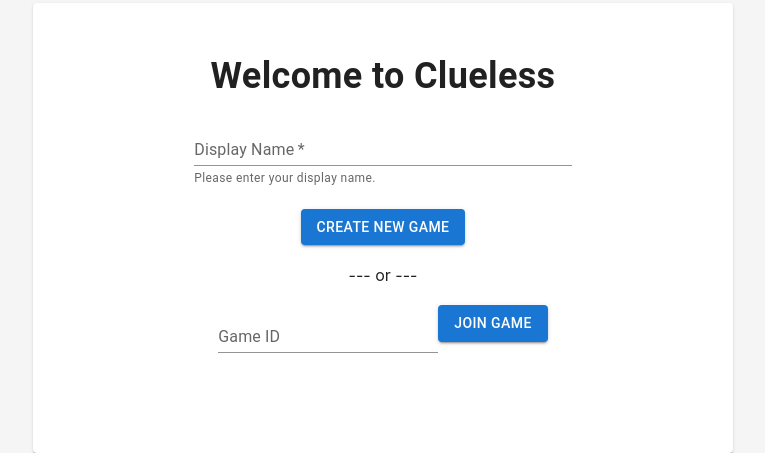
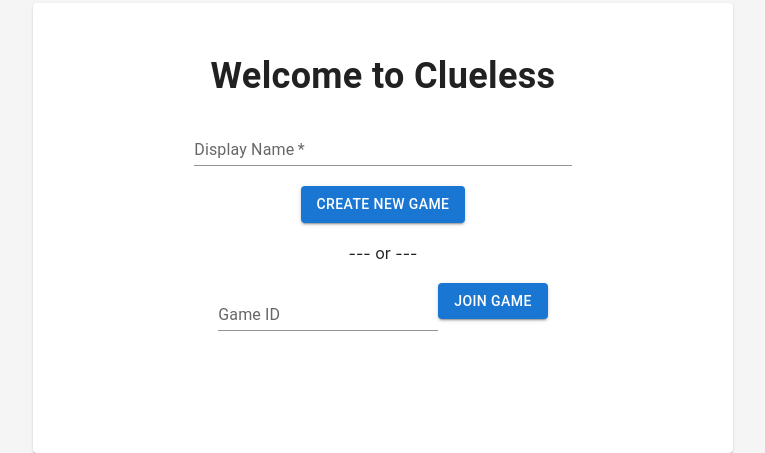
Before and after one commit to r2dliu/clueless, a Next.js app in the folder web/: page / in a window 1280 px wide. Shown: the part 347-800 px from the top of the page, without its empty margins (257-1022 px from the left). Built offline with nearby package versions, Linux system fonts and the light colour scheme.

Commit message:
Added form validation

```diff
--- a/web/components/Canvas/MainMenu/MainMenu.jsx
+++ b/web/components/Canvas/MainMenu/MainMenu.jsx
@@ -14,10 +14,20 @@ function MainMenu({ setGameId, setClientId }) {
   const textFieldRef = useRef();
   const [newGameError, setNewGameError] = useState("");
   const [clientIdInput, setClientIdInput] = useState(null);
+  const [gameIdInput, setGameIdInput] = useState(null);
+  const [errors, setErrors] = useState({ nameInput: "", gameIdInput: "" });
+
+  const invalidClientIdMessage = "Enter an display name.";
+  const invalidGameIdMessage = "Enter a valid game ID.";
 
   const createNewGame = async () => {
-    console.log("hello " + clientIdInput);
-    console.log("creating new game");
+    if (!clientIdInput) {
+      setErrors({ nameInput: invalidClientIdMessage });
+      return;
+    }
+
+    console.log(`hello ${clientIdInput}`);
+    console.log("creating new game...");
     const response = await fetch("/new_game");
     if (!response.ok) {
       setNewGameError(response.statusText);
@@ -30,8 +40,33 @@ function MainMenu({ setGameId, setClientId }) {
   };
 
   const joinGame = () => {
+    let hasError = false;
+    if (!clientIdInput) {
+      setErrors({ ...errors, nameInput: invalidClientIdMessage });
+      hasError = true;
+    }
+    // todo validate the game id is for a current game
+    if (!gameIdInput) {
+      setErrors({ ...errors, gameIdInput: invalidGameIdMessage });
+      hasError = true;
+    }
+
     // todo connect client
-    console.log(`todo join game ${textFieldRef.current.value}`);
+    console.log(`todo join game ${gameIdInput}`);
+  };
+
+  const handleGameIdInputChange = (val) => {
+    setErrors({ ...errors, gameIdInput: "" });
+    val
+      ? setGameIdInput(val)
+      : setErrors({ ...errors, gameIdInput: invalidGameIdMessage });
+  };
+
+  const handleNameInputChange = (val) => {
+    setErrors({ ...errors, nameInput: "" });
+    val
+      ? setClientIdInput(val)
+      : setErrors({ ...errors, nameInput: invalidClientIdMessage });
   };
 
   return (
@@ -42,12 +77,13 @@ function MainMenu({ setGameId, setClientId }) {
         </Typography>
         <Container className={styles.menuContent}>
           <TextField
-            onChange={(e) => setClientIdInput(e.target.value)}
+            onChange={(e) => handleNameInputChange(e.target.value)}
             label="Display Name"
             variant="standard"
-            helperText="Please enter your display name."
             fullWidth
             required
+            error={Boolean(errors?.nameInput)}
+            helperText={errors?.nameInput}
           />
           <Container className={styles.createGame}>
             <Button variant="contained" onClick={createNewGame}>
@@ -57,8 +93,16 @@ function MainMenu({ setGameId, setClientId }) {
           </Container>
           <div className={styles.divider}> --- or --- </div>
           <Container className={styles.joinGame}>
-            <TextField id="standard-basic" label="Game ID" variant="standard" />
-            <Button variant="contained">Join Game</Button>
+            <TextField
+              onChange={(e) => handleGameIdInputChange(e.target.value)}
+              label="Game ID"
+              variant="standard"
+              error={Boolean(errors?.gameIdInput)}
+              helperText={errors?.gameIdInput}
+            />
+            <Button variant="contained" onClick={joinGame}>
+              Join Game
+            </Button>
             {/* todo show error if unable to join */}
           </Container>
         </Container>
```
